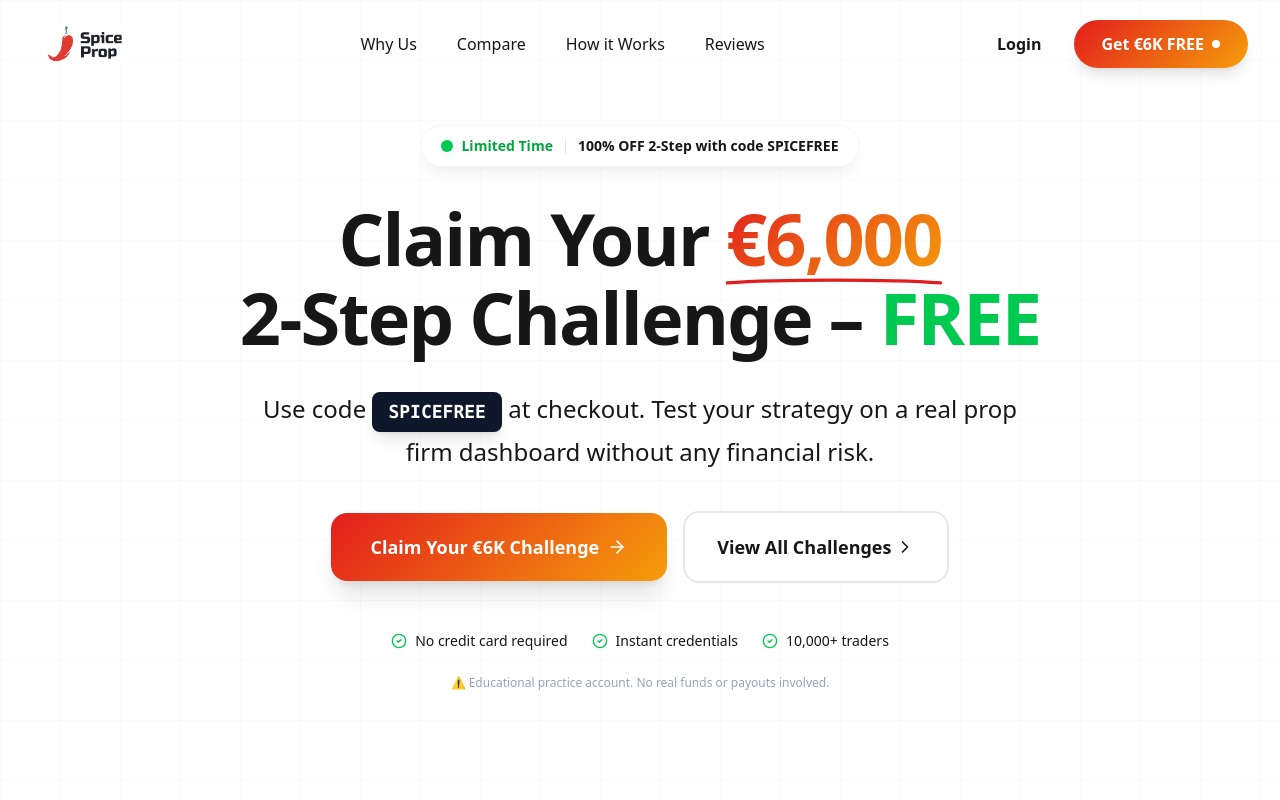
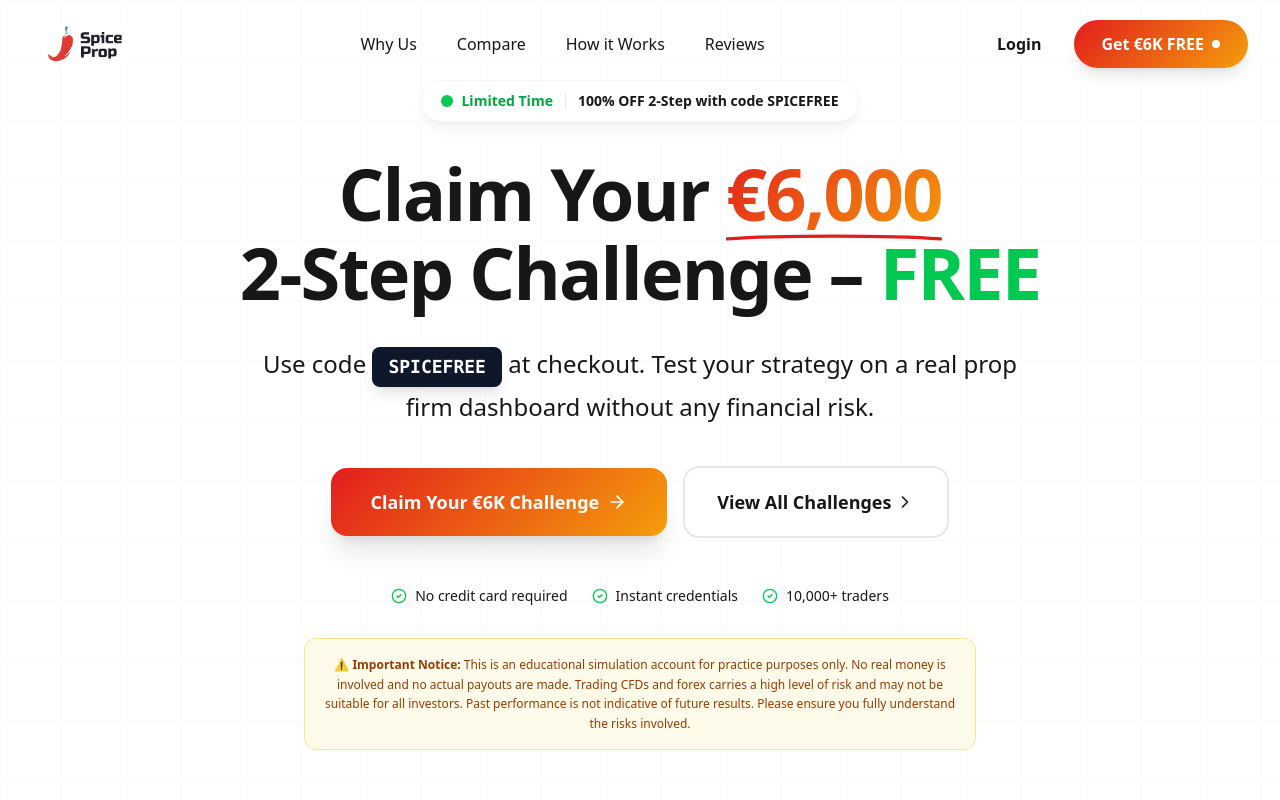
Before and after one commit to dihorulcristy/promo.spiceprop.com, a Next.js app: page / in a window 1280 px wide. Shown: the top 800 px of the page. Built offline with nearby package versions, Linux system fonts and the light colour scheme.

Commit message:
Add Google Ads compliant disclaimers and risk warnings

```diff
--- a/app/components/Footer.tsx
+++ b/app/components/Footer.tsx
@@ -102,8 +102,13 @@
 
                 {/* Disclaimer */}
                 <div className="mt-8 pt-6 border-t border-gray-100">
+                    <div className="bg-gray-50 rounded-xl p-4 mb-4">
+                        <p className="text-xs text-gray-600 text-center leading-relaxed">
+                            <strong className="text-gray-700">⚠️ Risk Warning:</strong> Trading foreign exchange (Forex) and Contracts for Difference (CFDs) on margin carries a high level of risk and may not be suitable for all investors. You could sustain a loss of some or all of your invested capital. The high degree of leverage can work against you as well as for you. Before deciding to trade, you should carefully consider your investment objectives, level of experience, and risk appetite.
+                        </p>
+                    </div>
                     <p className="text-xs text-spice-muted/70 text-center leading-relaxed max-w-4xl mx-auto">
-                        <strong className="text-spice-muted">Disclaimer:</strong> This account is for educational and demo purposes only. No real funds or payouts are associated with this specific €6K practice challenge. Trading involves significant risk, and you should only trade with capital you can afford to lose. Past performance is not indicative of future results.
+                        <strong className="text-spice-muted">Educational Disclaimer:</strong> This €6K practice challenge is for educational and simulation purposes only. No real funds are deposited, traded, or paid out. This platform provides a risk-free environment to learn trading strategies. SpiceProp is a simulation platform and does not provide financial advice. Past performance in simulation does not guarantee future results in live trading. Please consult a qualified financial advisor before making any investment decisions.
                     </p>
                 </div>
             </div>
--- a/app/page.tsx
+++ b/app/page.tsx
@@ -139,15 +139,20 @@
                 </span>
               </motion.div>
 
-              {/* Disclaimer */}
-              <motion.p
+              {/* Disclaimer - Google Ads Compliant */}
+              <motion.div
                 initial={{ opacity: 0 }}
                 animate={{ opacity: 1 }}
                 transition={{ duration: 0.6, delay: 0.6 }}
-                className="mt-6 text-xs text-center max-w-2xl mx-auto" style={{ color: '#94a3b8' }}
+                className="mt-8 p-4 bg-amber-50 border border-amber-200 rounded-xl max-w-2xl mx-auto"
               >
-                ⚠️ Educational practice account. No real funds or payouts involved.
-              </motion.p>
+                <p className="text-xs text-amber-800 text-center leading-relaxed">
+                  <strong>⚠️ Important Notice:</strong> This is an educational simulation account for practice purposes only.
+                  No real money is involved and no actual payouts are made. Trading CFDs and forex carries a high level of risk
+                  and may not be suitable for all investors. Past performance is not indicative of future results.
+                  Please ensure you fully understand the risks involved.
+                </p>
+              </motion.div>
             </div>
           </div>
 
```
